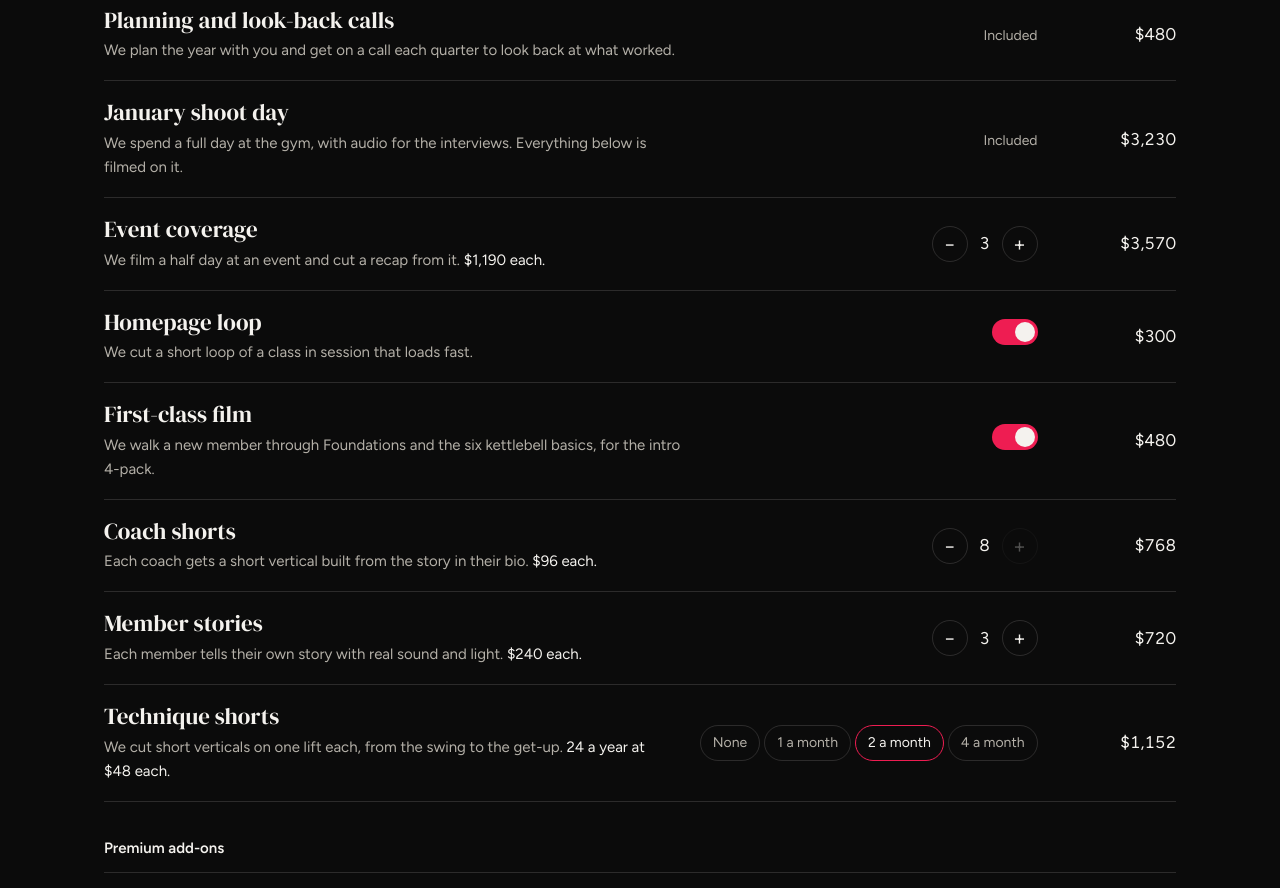
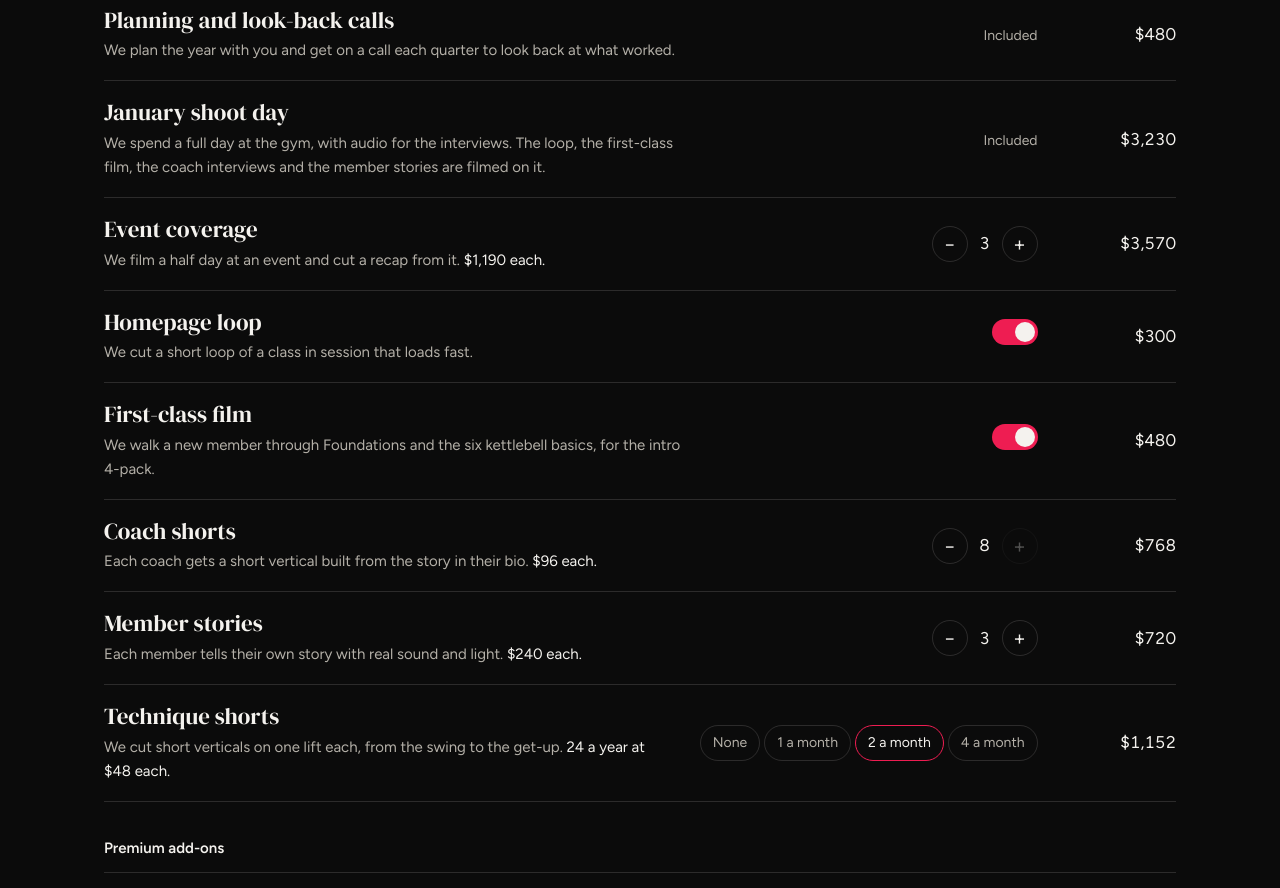
Before and after one commit to codycharlesmcdonald/portlandcontent, a plain HTML site: page hardstyle2027.html in a window 1280 px wide. Shown: the part 2620-3508 px from the top of the page. Drawn offline with Linux system fonts and the light colour scheme.

Commit message:
Hardstyle 2027: shoot day line names what is filmed on it (lead gen QC)
Co-Authored-By: Claude Opus 5.5 <noreply@anthropic.com>

```diff
--- a/hardstyle2027.html
+++ b/hardstyle2027.html
@@ -311,7 +311,7 @@ a{color:inherit}
   // share = what each pick adds to the payment before the January shoot.
   var BASE = [
     {id:'plan', type:'fixed', price:480, name:'Planning and look-back calls', desc:'We plan the year with you and get on a call each quarter to look back at what worked.'},
-    {id:'shoot', type:'fixed', price:3230, share:1800, name:'January shoot day', desc:'We spend a full day at the gym, with audio for the interviews. Everything below is filmed on it.'},
+    {id:'shoot', type:'fixed', price:3230, share:1800, name:'January shoot day', desc:'We spend a full day at the gym, with audio for the interviews. The loop, the first-class film, the coach interviews and the member stories are filmed on it.'},
     {id:'events', type:'qty', min:0, max:4, val:3, price:1190, share:580, one:'event', many:'events', name:'Event coverage', desc:'We film a half day at an event and cut a recap from it.'},
     {id:'loop', type:'on', val:true, price:300, name:'Homepage loop', desc:'We cut a short loop of a class in session that loads fast.'},
     {id:'first', type:'on', val:true, price:480, name:'First-class film', desc:'We walk a new member through Foundations and the six kettlebell basics, for the intro 4-pack.'},
```
